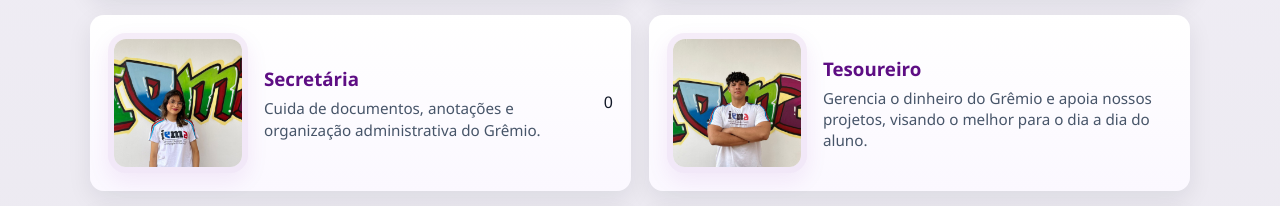
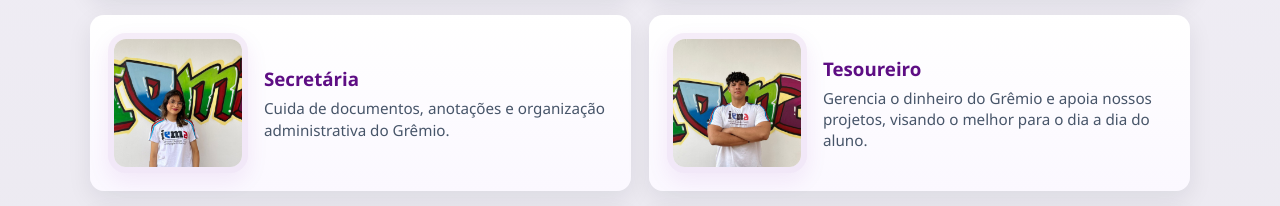
Before and after one commit to niel30538/gremio-site, a plain HTML site: page index.html in a window 1280 px wide. Shown: the part 957-1163 px from the top of the page. Drawn offline with Linux system fonts and the light colour scheme.

Commit message:
Tirando o Zero

```diff
--- a/index.html
+++ b/index.html
@@ -84,7 +84,7 @@
                             <h3>Secretária</h3>
                             <p>Cuida de documentos, anotações e organização administrativa do Grêmio.</p>
                         </div>
-                  0  </article>
+                    </article>
 
                         <article class="member-card">
                         <img src="imagens/membro6.jpg" alt="Diretor de Tecnologia" class="member-image">
```
